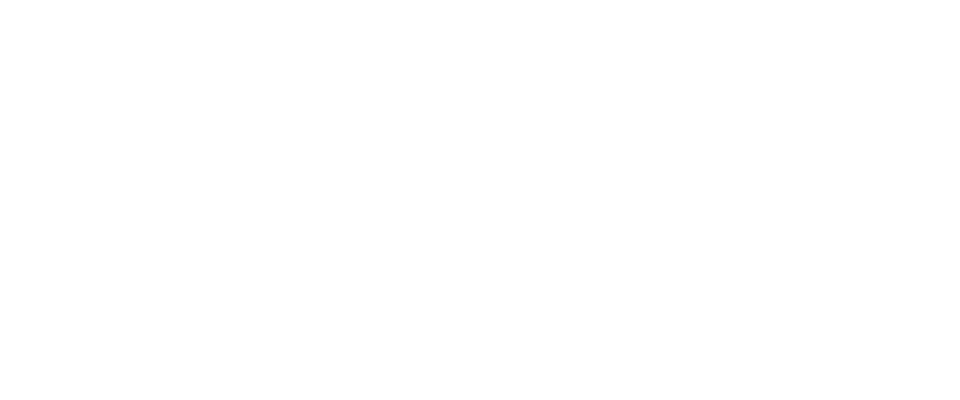
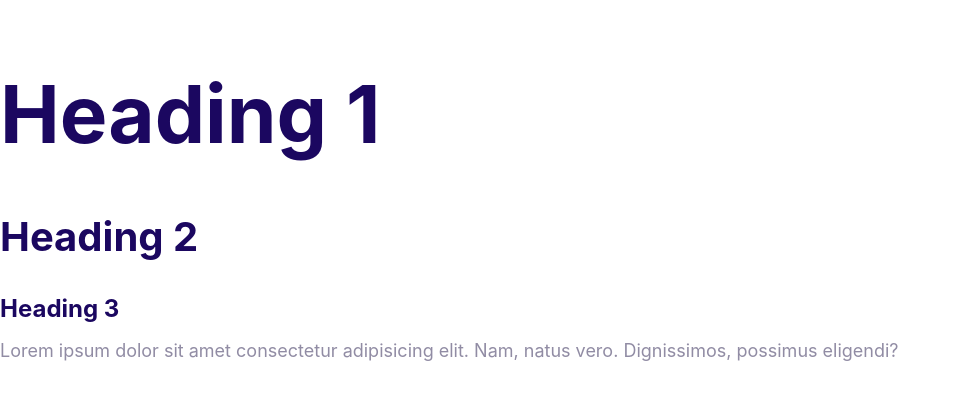
Before and after one commit to fcm3/codewithmoshify-course, a plain HTML site: page index.html in a window 1280 px wide. Shown: the whole page, without its empty margins (0-960 px from the left). Drawn offline with Linux system fonts and the light colour scheme.

Commit message:
Defined font styles.

```diff
--- a/css/styles.css
+++ b/css/styles.css
@@ -5,3 +5,54 @@
     --color-headings: #1b0760;
     --color-body: #918ca4;
 }
+
+html {
+    /* 1rem = 10px */
+    font-size: 62.5%;
+}
+
+body {
+    font-family: Inter, Arial, Helvetica, sans-serif;
+    font-size: 2.4rem;
+    line-height: 1.5;
+    color: var(--color-body);
+}
+
+h1, h2, h3 {
+    color: var(--color-headings);
+    margin-bottom: 1rem;
+}
+
+h1 {
+    font-size: 7rem;
+}
+
+h2 {
+    font-size: 4rem;
+}
+
+h3 {
+    font-size: 3rem;
+}
+
+p {
+    margin-top: 0;
+}
+
+@media screen and (min-width: 1024px) {
+    body {
+        font-size: 1.8rem;
+    }
+
+    h1 {
+        font-size: 8rem;
+    }
+
+    h2 {
+        font-size: 4rem;
+    }
+
+    h3 {
+        font-size: 2.4rem;
+    }
+}
--- a/index.html
+++ b/index.html
@@ -8,5 +8,13 @@
     <link rel="stylesheet" href="css/normalize.css" />
     <link rel="stylesheet" href="css/styles.css" />
   </head>
-  <body></body>
+  <body>
+    <h1>Heading 1</h1>
+    <h2>Heading 2</h2>
+    <h3>Heading 3</h3>
+    <p>
+      Lorem ipsum dolor sit amet consectetur adipisicing elit. Nam, natus vero. Dignissimos,
+      possimus eligendi?
+    </p>
+  </body>
 </html>
```
Also changed, not shown: 1 other file.
